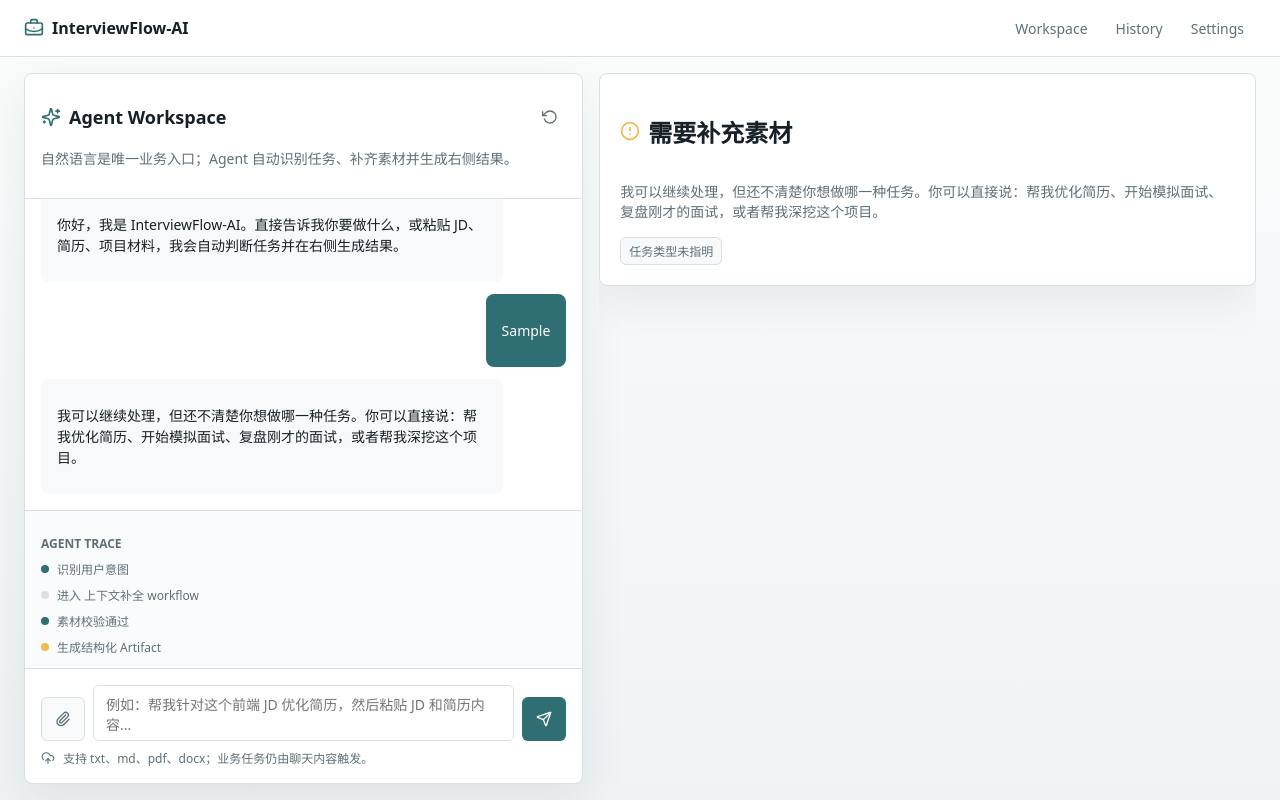
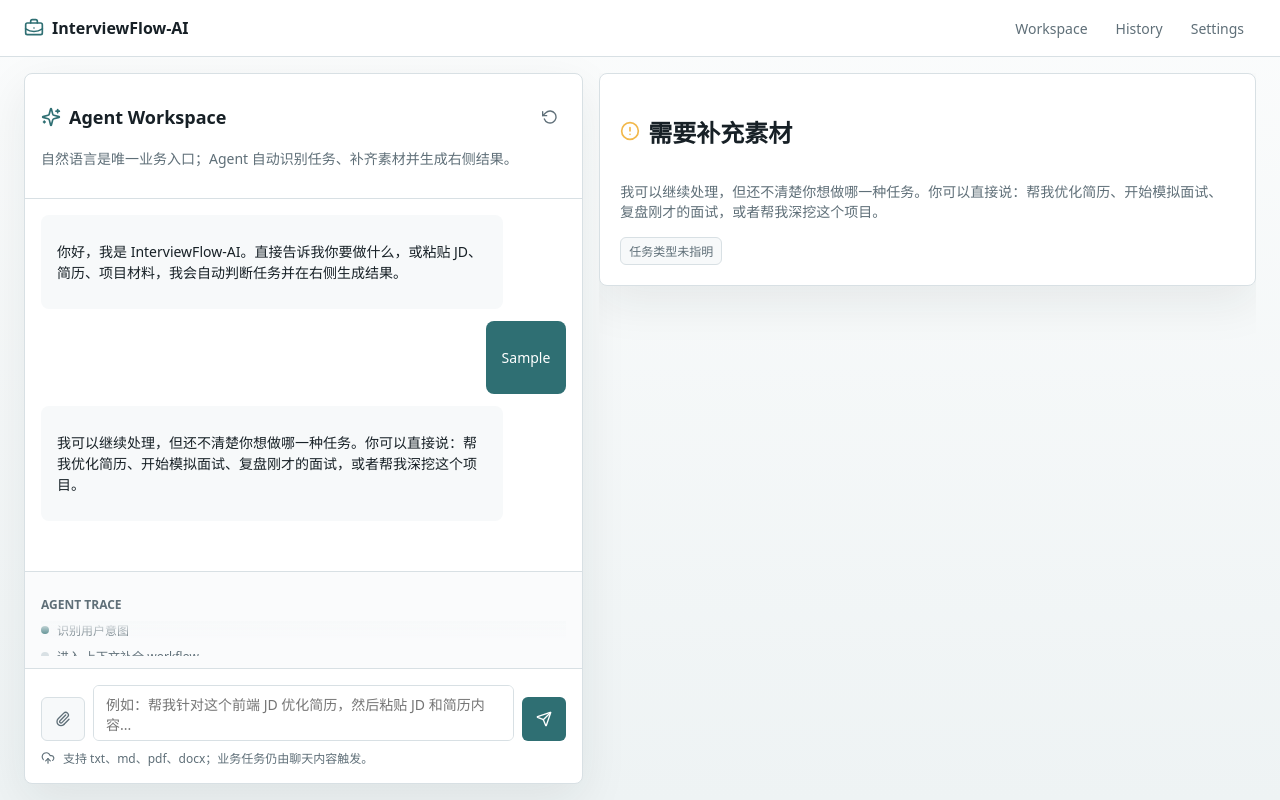
Before and after one commit to TheaWu7/JobFlow-Agent, a Next.js app: page / in a window 1280 px wide. Both pictures are taken after typing "Sample" into the empty fields and a click on the button 544 px from the left and 719 px from the top of the page. Built offline with nearby package versions, Linux system fonts and the light colour scheme.

Commit message:
feat: trace 添加渐变效果

```diff
--- a/app/page.module.css
+++ b/app/page.module.css
@@ -215,6 +215,33 @@
   color: var(--color-muted);
 }
 
+.traceListWrapper {
+  position: relative;
+}
+
+.traceListWrapper::before {
+  content: "";
+  position: absolute;
+  top: 0;
+  left: 0;
+  right: 0;
+  height: 18px;
+  pointer-events: none;
+  z-index: 1;
+  background: linear-gradient(to bottom, var(--color-panel), transparent);
+}
+
+.traceList {
+  max-height: calc(1.5 * 1.125rem + var(--space-2));
+  overflow-y: auto;
+  scrollbar-width: none;
+  -ms-overflow-style: none;
+}
+
+.traceList::-webkit-scrollbar {
+  display: none;
+}
+
 .traceList > * + * {
   margin-top: var(--space-2);
 }
--- a/components/TraceList.tsx
+++ b/components/TraceList.tsx
@@ -9,6 +9,7 @@
   return (
     <div className={styles.trace}>
       <p className={styles.traceTitle}>Agent Trace</p>
+      <div className={styles.traceListWrapper}>
         <div className={styles.traceList}>
           {trace.map((item) => (
             <div key={item.id} className={styles.traceItem}>
@@ -26,5 +27,6 @@
           ))}
         </div>
       </div>
+    </div>
   );
 }
```
Also changed, not shown: 1 other file (tests, documents, lock files or other folders). Lines whose indentation alone changed are shown as unchanged.
